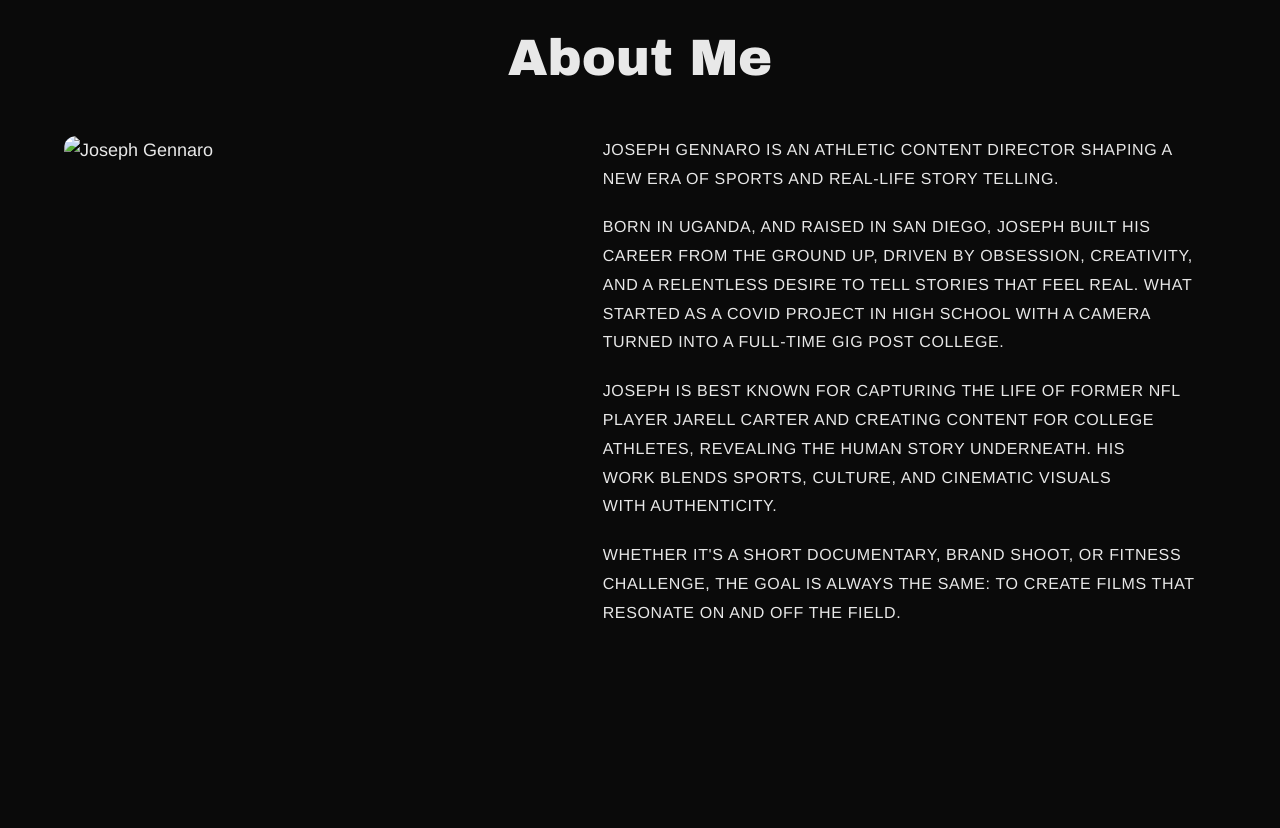
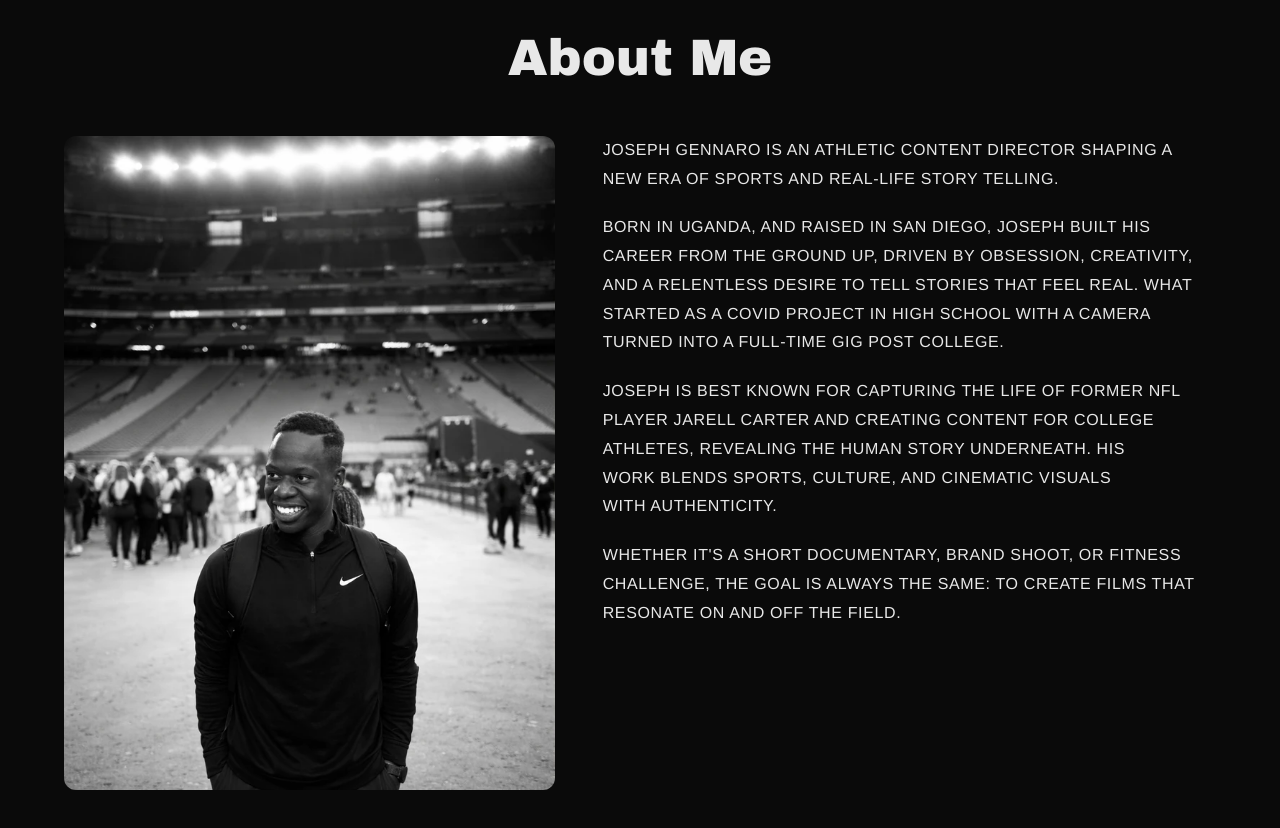
Before and after one commit to N8iVPromotions/inside-narrative-media, a plain HTML site: page index.html in a window 1280 px wide. Shown: the part 3500-4328 px from the top of the page. Drawn offline with Linux system fonts and the light colour scheme; a web font is replaced by a local one.

Commit message:
Update index.html

```diff
--- a/index.html
+++ b/index.html
@@ -225,7 +225,7 @@
         </div>
         <div class="about__grid">
           <div class="about__visual">
-            <img src="./assets/joseph-gennaro.jpg" alt="Joseph Gennaro" class="about__img about__img--portrait" loading="lazy">
+            <img src="./assets/joseph.webp" alt="Joseph Gennaro" class="about__img about__img--portrait" loading="lazy">
           </div>
           <div class="about__text">
             <p class="about__body"><span class="about__accent">JOSEPH GENNARO</span> IS AN <span class="about__accent">ATHLETIC</span> CONTENT DIRECTOR SHAPING A NEW ERA OF SPORTS AND REAL-LIFE STORY TELLING.</p>
```
